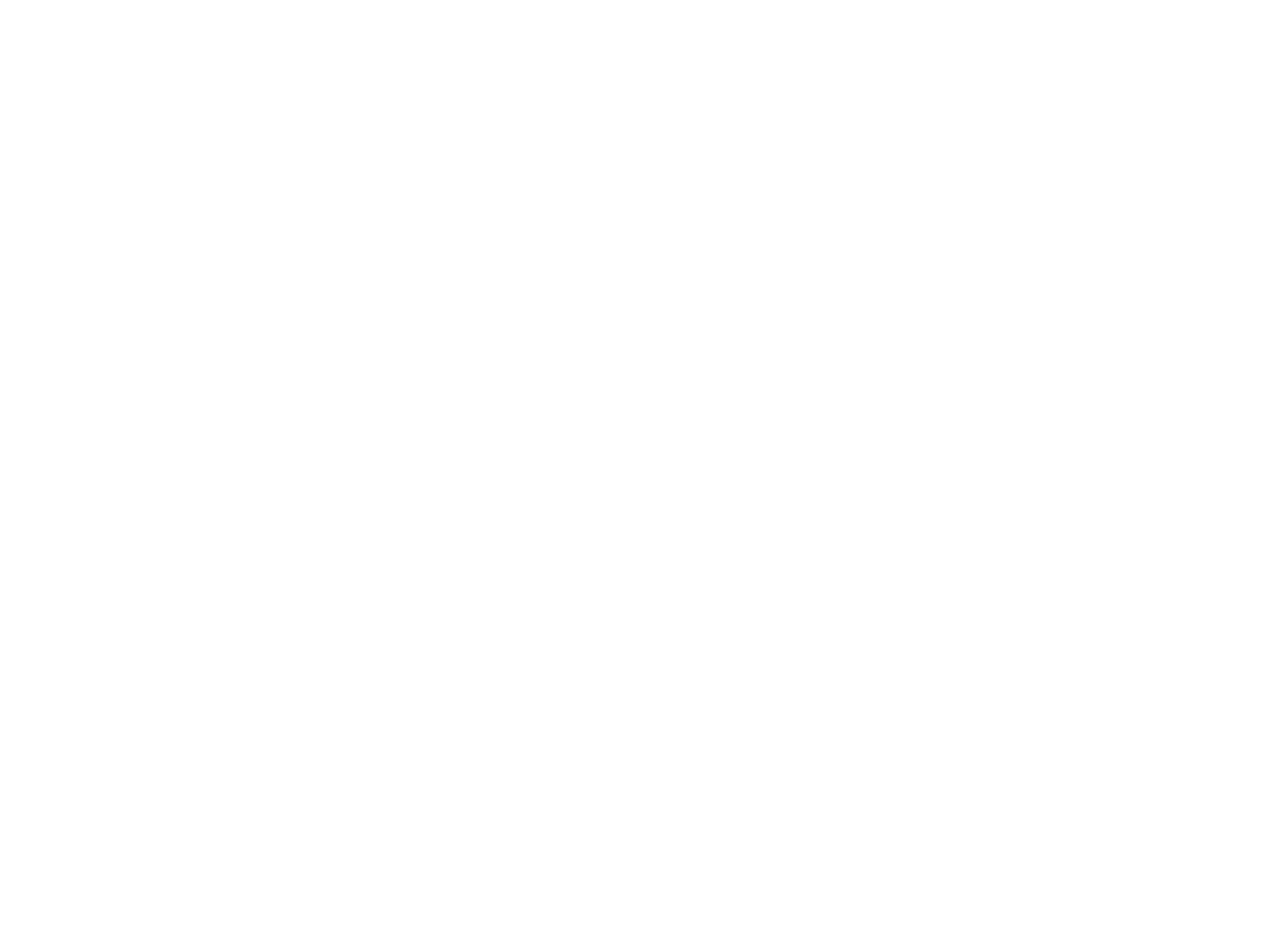
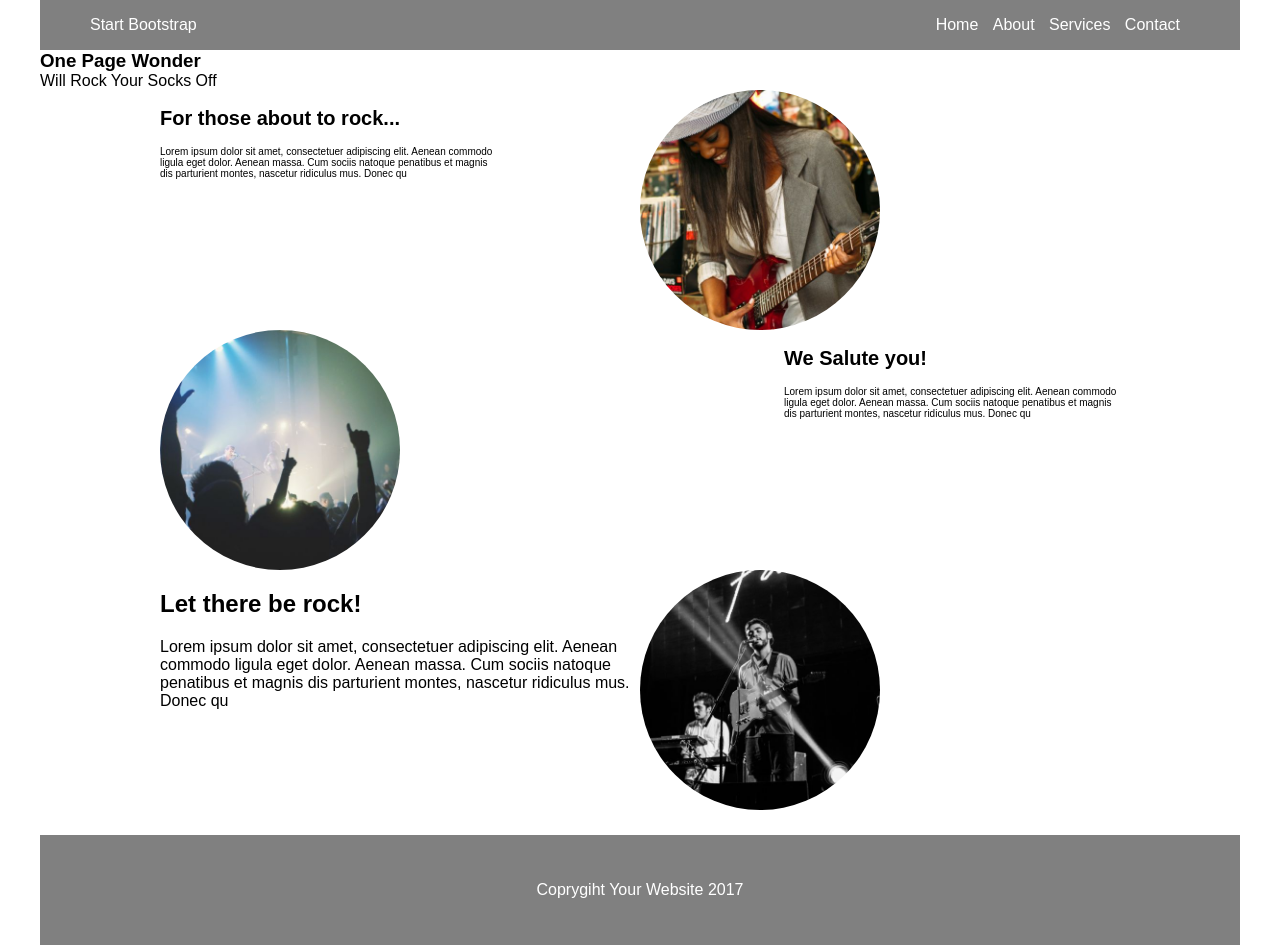
Before and after one commit to AdrixSC/rock-site, a plain HTML site: page index.html in a window 1280 px wide. Before the commit the page ends 800 px from the top, so only its background shows below. Drawn offline with Linux system fonts and the light colour scheme.

Commit message:
resolver dudas, casi completo, faltan detalles

```diff
--- a/css/main.css
+++ b/css/main.css
@@ -0,0 +1,199 @@
+ * {
+     box-sizing: border-box;
+ }
+
+ body {
+     font-family: sans-serif;
+     margin: 0px;
+     padding: 0px;
+ }
+
+ .container {
+     max-width: 1200px;
+     margin: 0 auto;
+     width: 100%;
+ }
+
+ .header {
+     widows: 100%;
+ }
+
+ #img-header {
+     background-image: url("../assets/images/header.jpg");
+     margin: 0px;
+     width: 100%;
+     background-size: 75%;
+ }
+
+ #barra-header {
+     background-color: grey;
+     clear: both;
+     overflow: hidden;
+     height: 50px;
+ }
+
+ #logo {
+     float: left;
+     margin-left: 50px;
+     color: white;
+ }
+
+ #menu {
+     float: right;
+     margin-right: 50px;
+ }
+
+ #menu>p {
+     display: inline-block;
+     margin-right: 10px;
+     color: white;
+ }
+
+ #img {
+     clear: both;
+ }
+
+ #img>p {
+     margin: 0px;
+ }
+
+ #img>h1 {
+     margin: 0px;
+ }
+
+ .section-1 {
+     width: 80%;
+     overflow: hidden;
+     margin: 0 auto;
+ }
+
+ .section-1>.img-sect-1 {
+     width: 50%;
+     float: right;
+ }
+
+ .section-1>.img-sect-1>img {
+     border-radius: 50%;
+     width: 50%;
+     margin: 0 auto;
+ }
+
+ .section-1>.text-sect-1 {
+     width: 35%;
+     float: left;
+ }
+
+ .section-1>.text-sect-1>h2 {
+     font-size: 20px;
+ }
+
+ .section-1>.text-sect-1>p {
+     font-size: 10px;
+ }
+
+ .section-2 {
+     width: 80%;
+     overflow: hidden;
+     margin: 0 auto;
+     clear: both;
+ }
+
+ .section-2>.img-sect-2 {
+     width: 50%;
+     float: left;
+ }
+
+ .section-2>.img-sect-2>img {
+     border-radius: 50%;
+     width: 50%;
+     margin: 0 auto;
+ }
+
+ .section-2>.text-sect-2 {
+     width: 35%;
+     float: right;
+ }
+
+ .section-2>.text-sect-2>h2 {
+     font-size: 20px;
+ }
+
+ .section-2>.text-sect-2>p {
+     font-size: 10px;
+ }
+
+ .section-3 {
+     width: 80%;
+     overflow: hidden;
+     margin: 0 auto;
+     clear: both;
+ }
+
+ .section-3>.img-sect-3 {
+     width: 50%;
+     float: right;
+ }
+
+ .section-3>.img-sect-3>img {
+     border-radius: 50%;
+     width: 50%;
+     margin: 0 auto;
+ }
+
+ .section-3>.text-sect-3 {
+     width: 35%;
+     float: left;
+ }
+
+ .section-3>.text-sect-3>h2 {
+     font-size: 20px;
+ }
+
+ .section-3>.text-sect-3>p {
+     font-size: 10px;
+ }
+
+ .footer {
+     background-color: grey;
+     width: 100%;
+     clear: both;
+     color: white;
+     text-align: center;
+     padding: 30px;
+     margin-top: 25px;
+ }
+ /*para mobile*/
+
+ @media all and (max-width: 768px) {
+     #header {
+         width: 100%;
+         height: 100px;
+     }
+     #img {
+         width: 100%;
+     }
+     .section-1 {
+         width: 100%;
+     }
+     .text-sect-1 {
+         width: 100%;
+     }
+     .img-sect-1 {
+         width: 100%;
+     }
+     .section-2 {
+         width: 100%;
+     }
+     .text-sect-2 {
+         width: 100%;
+     }
+     .section-3 {
+         width: 100%;
+     }
+     .text-sect-3 {
+         width: 100%;
+     }
+     .footer {
+         width: 100%;
+     }
+ }
--- a/index.html
+++ b/index.html
@@ -8,10 +8,62 @@
 </head>
 
 <body>
-    <header>
+    <section class="container">
+        <header class="header">
+            <section id="barra-header">
+                <p id="logo">Start Bootstrap</p>
+                <section id="menu">
+                    <p>Home</p>
+                    <p>About</p>
+                    <p>Services</p>
+                    <p>Contact</p>
+                </section>
+            </section>
 
-    </header>
+            <section id="img">
+                <div id="img-header"></div>
+                <h1>One Page Wonder</h1>
+                <p>Will Rock Your Socks Off</p>
+            </section>
+        </header>
 
+        <nav>
+            <section class="section-1">
+                <div class="img-sect-1">
+                    <img class="img-sect-1" src="assets/images/rock1.jpg" alt="uno">
+                </div>
+                <div class="text-sect-1">
+                    <h2>For those about to rock...</h2>
+                    <p>Lorem ipsum dolor sit amet, consectetuer adipiscing elit. Aenean commodo ligula eget dolor. Aenean massa. Cum sociis natoque penatibus et magnis dis parturient montes, nascetur ridiculus mus. Donec qu</p>
+                </div>
+            </section>
+
+            <section class="section-2">
+                <div class="img-sect-2">
+                    <img src="assets/images/rock3.jpg" alt="dos">
+                </div>
+                <div class="text-sect-2">
+                    <h2>We Salute you!</h2>
+                    <p>Lorem ipsum dolor sit amet, consectetuer adipiscing elit. Aenean commodo ligula eget dolor. Aenean massa. Cum sociis natoque penatibus et magnis dis parturient montes, nascetur ridiculus mus. Donec qu</p>
+                </div>
+            </section>
+
+            <section class="section-3">
+                <div class="img-sect-3">
+                    <img src="assets/images/rock2.jpg" alt="tres">
+                </div>
+                <div class="text-sect-2">
+                    <h2>Let there be rock!</h2>
+                    <p>Lorem ipsum dolor sit amet, consectetuer adipiscing elit. Aenean commodo ligula eget dolor. Aenean massa. Cum sociis natoque penatibus et magnis dis parturient montes, nascetur ridiculus mus. Donec qu</p>
+                </div>
+            </section>
+        </nav>
+
+        <footer class="footer">
+            <p>Coprygiht Your Website 2017</p>
+        </footer>
+
+    </section>
 </body>
 
 </html>
```
Also changed, not shown: 1 other file.
